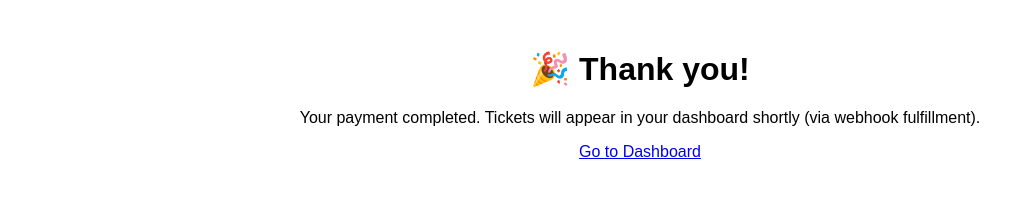
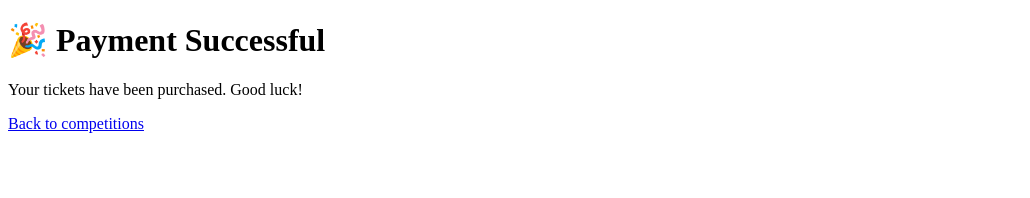
Before and after one commit to acroofing2020-del/Tackletarts-giveaway, a website: page public/success.html in a window 1280 px wide. Shown: the whole page, without its empty margins (0-1030 px from the left). Drawn offline with Linux system fonts and the light colour scheme.

Commit message:
Update success.html

```diff
--- a/public/success.html
+++ b/public/success.html
@@ -1,7 +1,9 @@
 <!DOCTYPE html>
-<html><head><meta charset="UTF-8"><title>Payment Successful</title></head>
-<body style="font-family:Arial; text-align:center; margin-top:50px;">
-  <h1>🎉 Thank you!</h1>
-  <p>Your payment completed. Tickets will appear in your dashboard shortly (via webhook fulfillment).</p>
-  <p><a href="/dashboard.html">Go to Dashboard</a></p>
-</body></html>
+<html lang="en">
+<head><meta charset="UTF-8"><title>Success</title></head>
+<body>
+  <h1>🎉 Payment Successful</h1>
+  <p>Your tickets have been purchased. Good luck!</p>
+  <a href="/competitions.html">Back to competitions</a>
+</body>
+</html>
```
